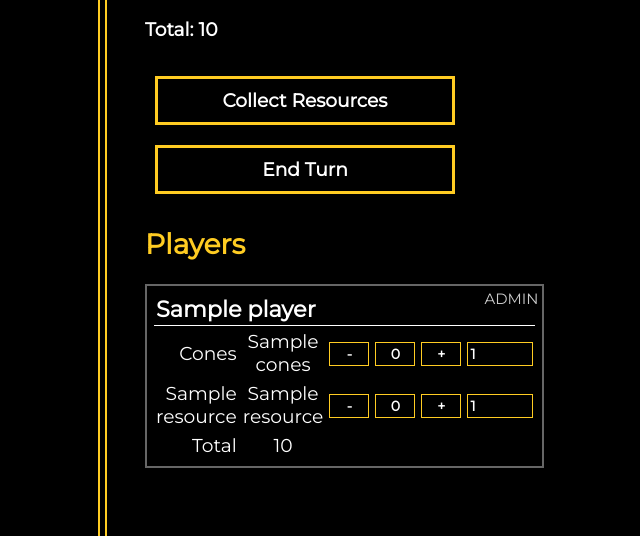
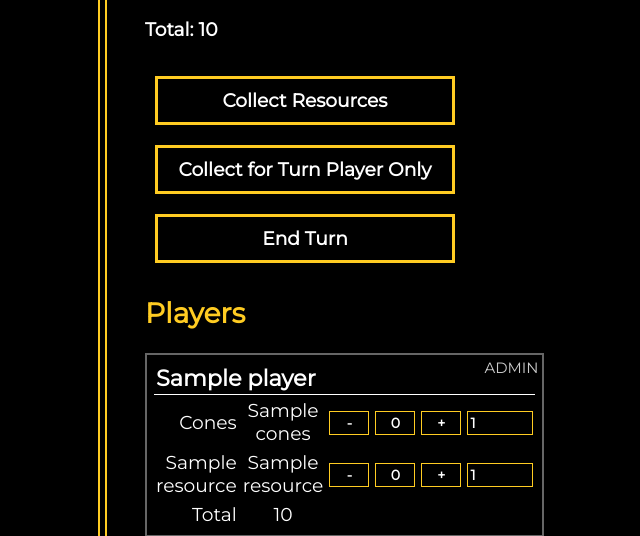
Before and after one commit to sidkurella/cones-of-dunshire, a Flask app: template cones_of_dunshire/templates/game.html in a window 1280 px wide. Shown: the part 547-1083 px from the top of the page, without its empty margins (444-1084 px from the left). Run offline with Flask 2, Linux system fonts and the light colour scheme; the template is opened without the code that fills it: most values are stand-ins (such as "Sample title", 1, 10 or a date in 2020).

Commit message:
Allow collecting resources for turn player only

```diff
--- a/cones_of_dunshire/app.py
+++ b/cones_of_dunshire/app.py
@@ -261,7 +261,8 @@ def end_turn():
     return redirect(url_for('game'))
 
 @app.route('/collect', methods=['POST'])
-def collect():
+@app.route('/collect/<int:player>', methods=['POST'])
+def collect(player=None):
     if not session['dice']:
         flash('You must roll the dice first.')
         return redirect(url_for('game'))
@@ -278,9 +279,11 @@ def collect():
                 if tile.number == d:
                     resource_idx = tile.resource.value
                     if tile.settlement is not None:
-                        players[tile.settlement].resources[resource_idx] += 1
+                        if player is None or player == tile.settlement:
+                            players[tile.settlement].resources[resource_idx] += 1
                     if tile.civilization is not None:
-                        players[tile.civilization].resources[resource_idx] += 2
+                        if player is None or player == tile.civilization:
+                            players[tile.civilization].resources[resource_idx] += 2
 
     session['board'] = [
         [t.to_json() for t in r]
--- a/cones_of_dunshire/templates/game.html
+++ b/cones_of_dunshire/templates/game.html
@@ -158,6 +158,9 @@
 <form action="{{ url_for('collect') }}" method="post">
     <input class="button" type="submit" name="collect" value="Collect Resources"/>
 </form>
+<form action="{{ url_for('collect', player=turn) }}" method="post">
+    <input class="button" type="submit" name="collect" value="Collect for Turn Player Only"/>
+</form>
 <form action="{{ url_for('end_turn') }}" method="post">
     <input class="button" type="submit" name="end_turn" value="End Turn"/>
 </form>
```
